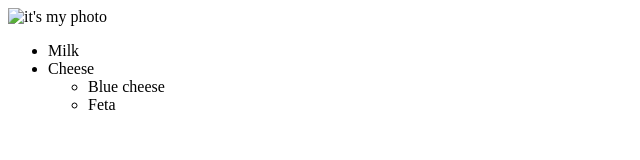
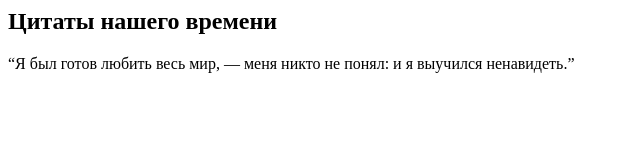
Before and after one commit to yacobson22/rsschool-cv, a plain HTML site: page index.html in a window 1280 px wide. Shown: the whole page, without its empty margins (0-640 px from the left). Drawn offline with Linux system fonts and the light colour scheme.

```diff
--- a/index.html
+++ b/index.html
@@ -1,14 +1,4 @@
-</head>
-<body>
- <p><img src="/F4lTqb-inAc.jpg" alt="it's my photo"></p>
-</body>
-
-<ul>
-    <li>Milk</li>
-    <li>Cheese
-        <ul>
-            <li>Blue cheese</li>
-            <li>Feta</li>
-        </ul>
-    </li>
-</ul>
+<article>
+    <h1>Цитаты нашего времени</h1>
+    <p><q>Я был готов любить весь мир, — меня никто не понял: и я выучился ненавидеть.</q></p>
+</article>
```
